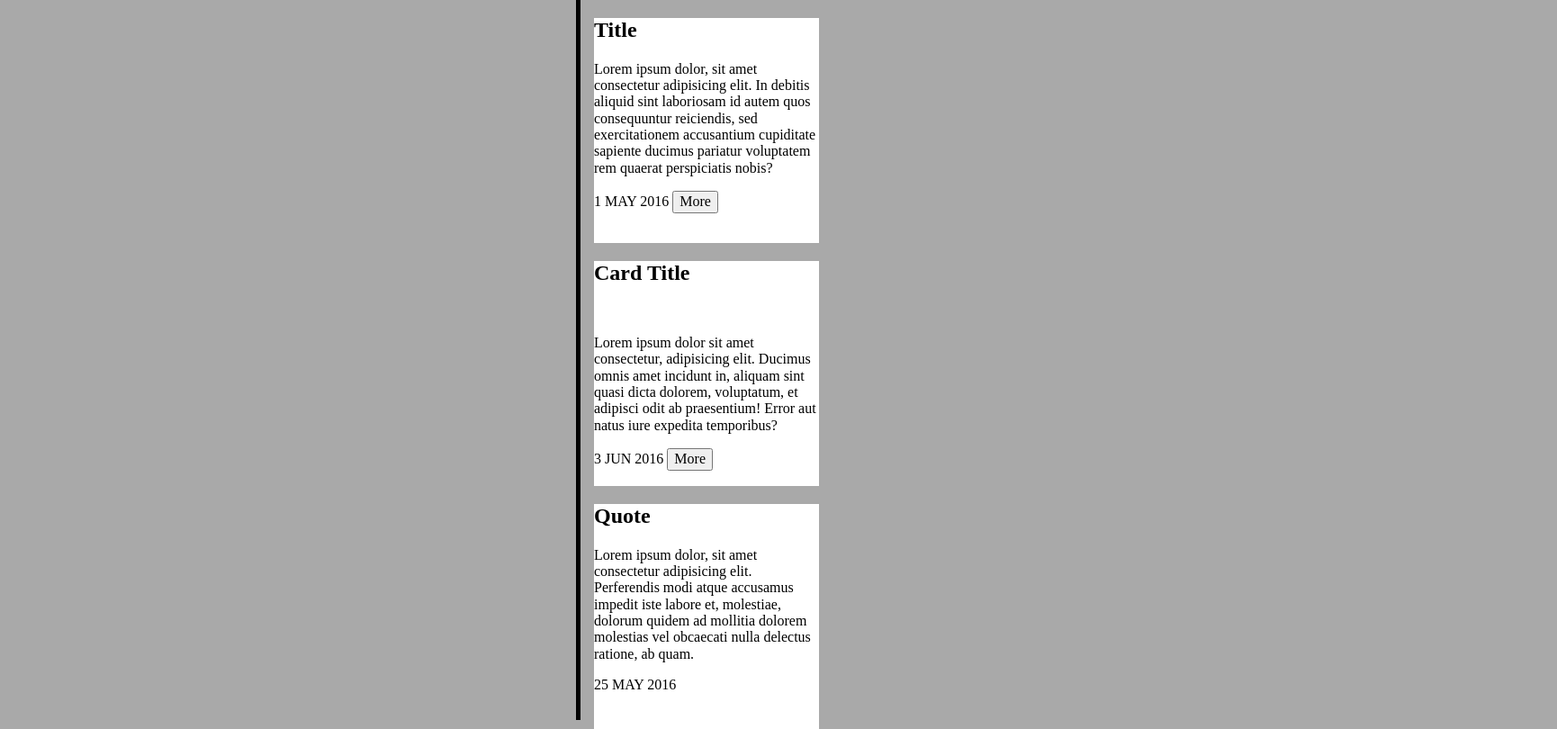
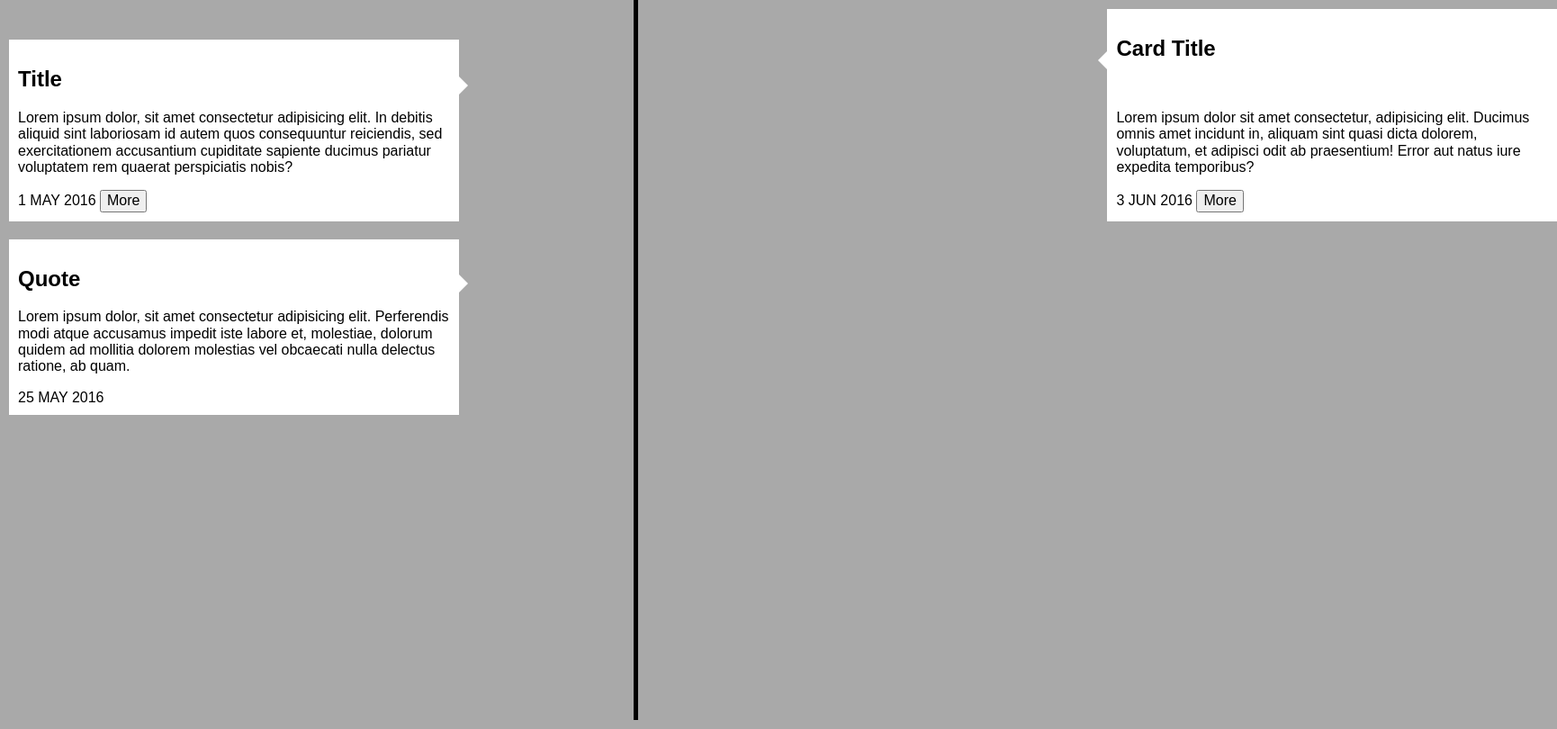
Before and after one commit to slcushing/vertical-timeline, a plain HTML site: page index.html in a window 1280 px wide. Shown: the whole page at 90% size, 1730 px wide, since content can reach past the window. Drawn offline with Linux system fonts and the light colour scheme.

Commit message:
Timeline Midline change + triangles added

```diff
--- a/index.html
+++ b/index.html
@@ -11,7 +11,7 @@
 <body>
 <div class = "timeline">
     <div class="left-column">
-        <div class="guts">
+        <div class="content">
             <h2>Title</h2>
             <p>Lorem ipsum dolor, sit amet consectetur adipisicing elit. In debitis aliquid sint laboriosam id autem quos consequuntur reiciendis, sed exercitationem accusantium cupiditate sapiente ducimus pariatur voluptatem rem quaerat perspiciatis nobis?</p>
             <date>1 MAY 2016</date>
@@ -19,7 +19,7 @@
         </div>
     </div>
     <div class="right-column">
-        <div class="guts">
+        <div class="content">
             <h2>Card Title</h2>
             <a> <img/> </a>
             <p>Lorem ipsum dolor sit amet consectetur, adipisicing elit. Ducimus omnis amet incidunt in, aliquam sint quasi dicta dolorem, voluptatum, et adipisci odit ab praesentium! Error aut natus iure expedita temporibus?</p>
@@ -28,7 +28,7 @@
         </div>
     </div>
     <div class = "left-column">
-        <div class="guts">
+        <div class="content">
             <h2>Quote</h2>
             <p>Lorem ipsum dolor, sit amet consectetur adipisicing elit. Perferendis modi atque accusamus impedit iste labore et, molestiae, dolorum quidem ad mollitia dolorem molestias vel obcaecati nulla delectus ratione, ab quam.</p>
             <date>25 MAY 2016</date>
--- a/scss/main.scss
+++ b/scss/main.scss
@@ -4,23 +4,72 @@
 
 body {
     background-color: #a9a9a9;
+    font-family: Arial, Helvetica, sans-serif;
 }
 
 .timeline {
+    max-width: 1200px;
+}
+
+.timeline::after {
+    content: '';
+    position: absolute;
     width: 5px;
     background-color: black;
-    position:absolute;
     top: 0;
     bottom: 0;
-    left: 50%;
+    left: 55%;
+
+}
+
+.left-column {
+    position: relative;
+    width: 500px;
+    display:inline-block;
+    background-color: white;
+    padding: 10px;
+    margin: 10px;
+}
+
+.left-column::after {
+    content: '';
+    height: 0;
+    width: 0;
+    border-left: solid 10px white;
+    border-top: solid 10px transparent;
+    border-bottom: solid 10px transparent;
+
+    position: absolute;
+    left: 100%;
+    top: 20%;
+}
+
+.right-column {
+    position:relative;
+    width: 500px;
+    display:inline-block;
+    background-color: white;
+    padding: 10px;
+    margin: 10px;
+    left: 58%;
+}
+
+.right-column::after {
+    content: '';
+    height: 0;
+    width: 0;
+    border-right: solid 10px white;
+    border-top: solid 10px transparent;
+    border-bottom: solid 10px transparent;
+
+    position: absolute;
+    right: 100%;
+    top: 20%;
 }
 
 
-.guts {
-    display: block;
-    height: 250px;
-    width: 250px;
-    background-color: white;
-    position: relative;
-    margin: 20px;
+
+p {
+    position:relative;
+    justify-content: center;
 }
```
Also changed, not shown: css/main.css.
